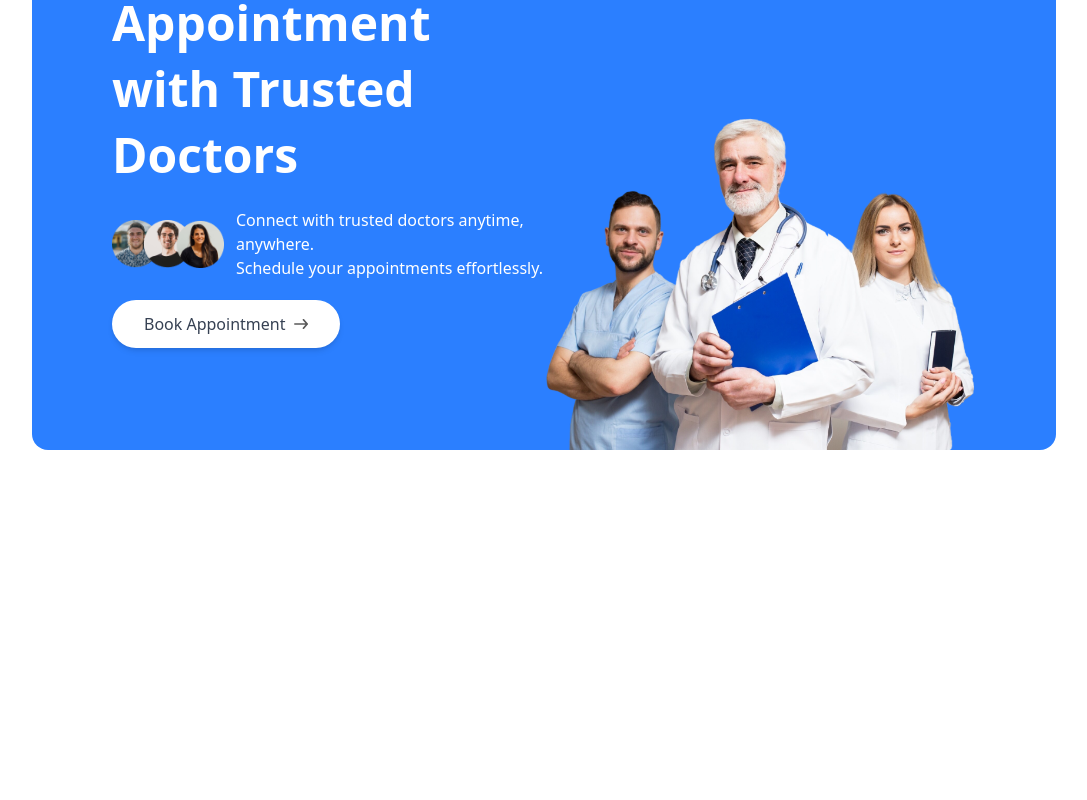
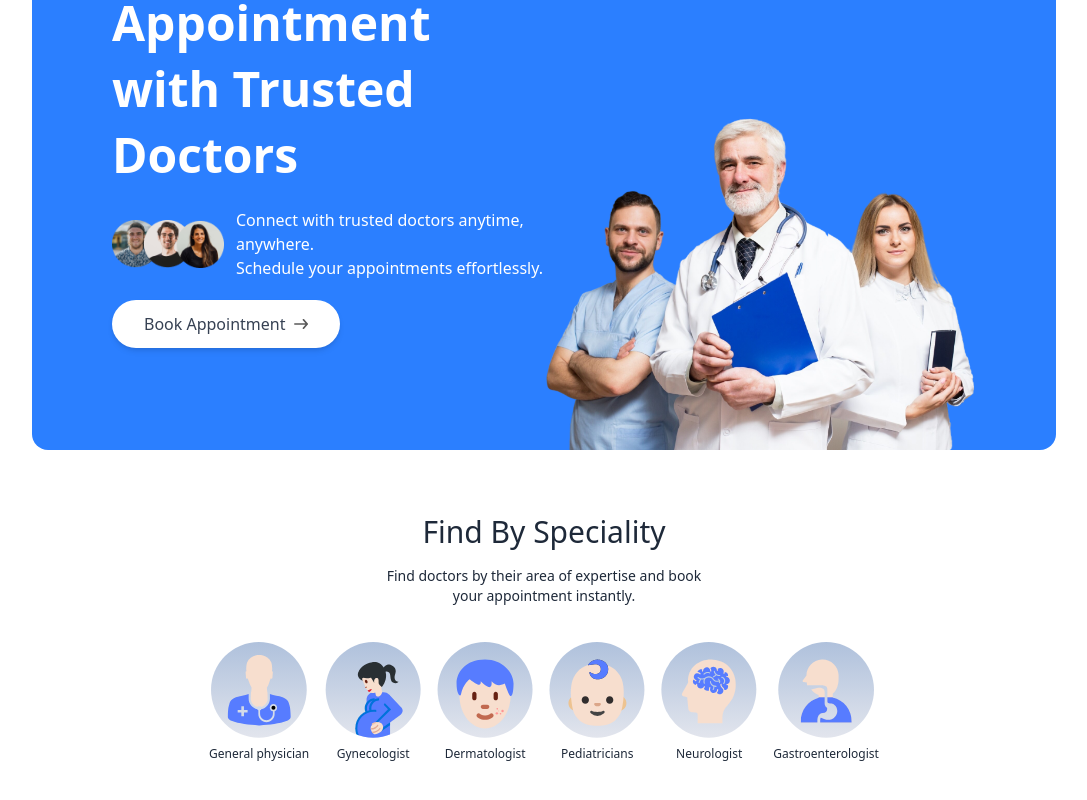
Before and after one commit to priyansudash1999/Aarogyasetu, a React (Vite) app in the folder frontend/: page / in a window 1280 px wide. Shown: the part 278-1078 px from the top of the page, without its empty margins (96-1183 px from the left). Before the commit the page ends 800 px from the top, so only its background shows below. Built offline with nearby package versions, Linux system fonts and the light colour scheme.

Commit message:
feat(speciality): add section with heading, description, images, and speciality titles

```diff
--- /dev/null
+++ b/frontend/src/components/Speciality.jsx
@@ -0,0 +1,26 @@
+import React from 'react'
+import { specialityData } from '../assets/assets'
+import { Link } from 'react-router-dom'
+
+const Speciality = () => {
+  return (
+    <div id='speciality' className='flex flex-col items-center gap-4 py-16 text-gray-800 '>
+      <h1 className='text-3xl font-medium '>Find By Speciality</h1>
+      <p className='sm:w-1/3 text-center text-sm'>Find doctors by their area of expertise and book your appointment instantly.</p>
+
+      <div className='grid grid-cols-3 sm:flex sm:justify-center gap-4 pt-5 w-full overflow-scroll'>
+        {
+          specialityData.map((data, ind) => (
+            <Link onClick={() => scrollTo(0, 0)} className='flex flex-col items-center text-xs cursor-pointer shrink-0 hover:translate-y-2.5 transition-all duration-500' key={ind} to={`/doctors/${data.speciality}`}>
+              <img className='w-16 sm:w-24 mb-2' src={data.image} alt="" />
+              <p>{data.speciality}</p>
+            </Link>
+          ))
+        }
+      </div>
+    </div>
+
+  )
+}
+
+export default Speciality
--- a/frontend/src/components/index.js
+++ b/frontend/src/components/index.js
@@ -1,5 +1,6 @@
 import Navbar from "./Navbar";
 import Header from "./Header";
+import Speciality from "./Speciality";
 
 
-export {Navbar, Header}
+export {Navbar, Header, Speciality}
--- a/frontend/src/index.css
+++ b/frontend/src/index.css
@@ -7,3 +7,7 @@
 .active hr{
   @apply block
 }
+
+::-webkit-scrollbar{
+  @apply hidden
+}
--- a/frontend/src/pages/Home.jsx
+++ b/frontend/src/pages/Home.jsx
@@ -1,10 +1,11 @@
 import React from 'react'
-import { Header } from '../components'
+import { Header, Speciality } from '../components'
 
 const Home = () => {
   return (
     <div>
       <Header />
+      <Speciality />
     </div>
   )
 }
```
